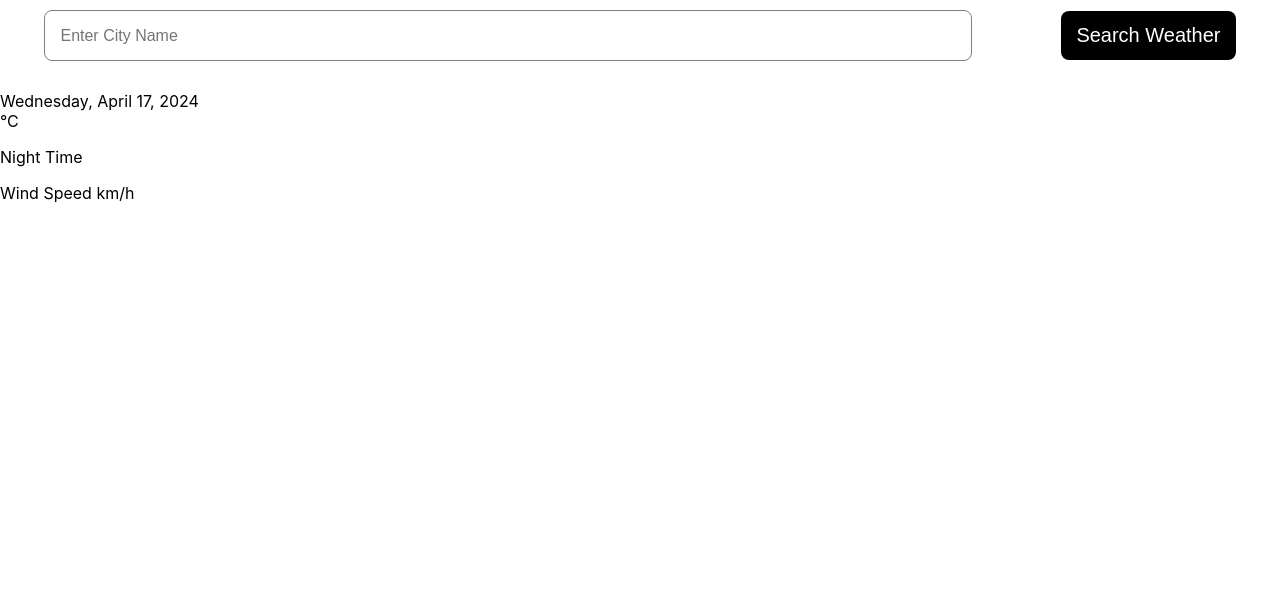
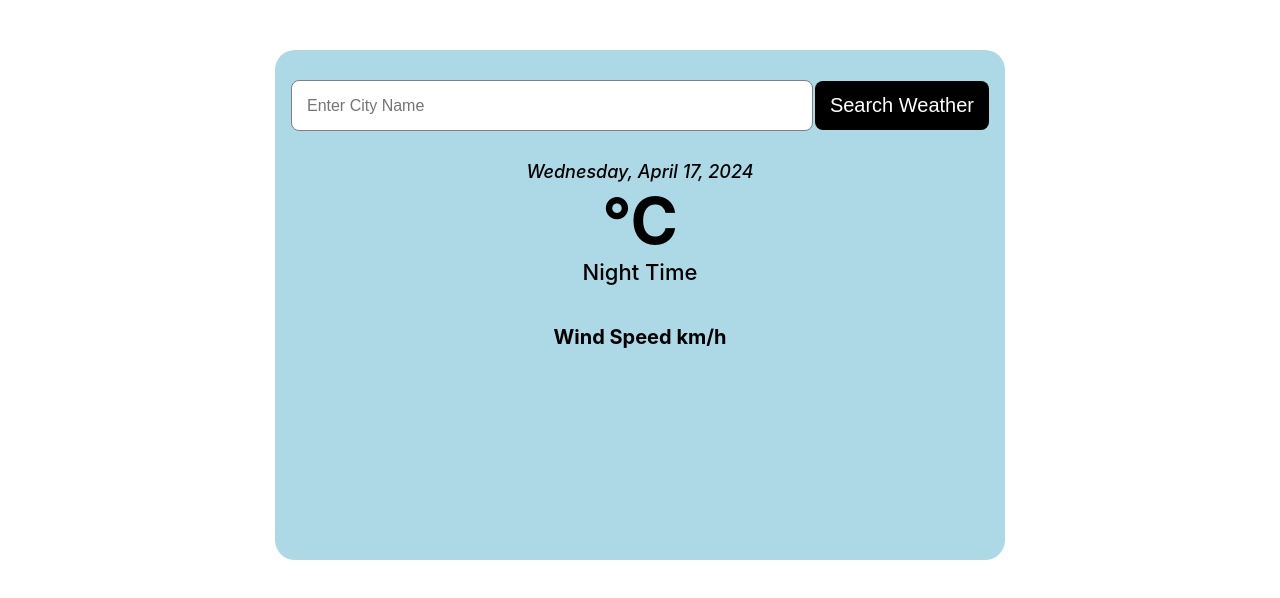
Before and after one commit to JenkinHe/weather-app-react, a React (Create React App) app in the folder weather-app/: page / in a window 1280 px wide. Shown: the top 598 px of the page. Built offline with nearby package versions, Linux system fonts and the light colour scheme; no server answers.

Commit message:
final weather card css

```diff
--- a/weather-app/src/App.css
+++ b/weather-app/src/App.css
@@ -35,3 +35,57 @@ body{
   padding: 13px 15px;
 
 }
+
+.App{
+  text-align: center;
+  margin: 50px auto 0px;
+  width: 90%;
+  max-width: 700px;
+  border-radius: 20px;
+  height: 470px;
+  padding: 20px 15px;
+  background: lightblue;
+
+}
+
+.city-name{
+  margin-bottom: 10px;
+
+}
+
+.loading{
+  font-size: 60px;
+  font-weight: bold;
+  color: black;
+}
+.date{
+  font-size: 18px;
+  font-weight: 500;
+  font-style: italic;
+}
+
+.temp{
+  font-size: 64px;
+  color: black;
+  font-weight: bold;
+  text-align: center;
+}
+
+.description{
+  color: black;
+  font-size: 22px;
+  font-weight: 500;
+  margin-top: 0px;
+  margin-bottom: 20px;
+}
+
+.weather-info{
+  display: flex;
+  justify-content: space-evenly;
+  align-items: center;
+  margin-top: 20px;
+  padding: 0px 20px;
+  font-size: 20px;
+  font-weight: bold;
+  text-align: center;
+}
--- a/weather-app/src/components/weather/index.jsx
+++ b/weather-app/src/components/weather/index.jsx
@@ -87,7 +87,7 @@ export default function Weather() {
     return <div>
         <Search search={search} setSearch={setSearch} handleSearch={handleSearch} />
         {
-            loading ? <div>loading</div> :
+            loading ? <div className="loading">loading</div> :
                 <div>
                     <div className="city-name">
                         <h2>{location?.name}</h2>
@@ -97,13 +97,13 @@ export default function Weather() {
 
                     </div>
                     <div>
-                        <div>{weatherData?.current?.temperature_2m}°C</div>
+                        <div className="temp">{weatherData?.current?.temperature_2m}°C</div>
                         <p className="description">
                             {getDayNight()}
                         </p>
                     </div>
                     <div>
-                        <div>
+                        <div className="weather-info">
                             <p>Wind Speed {weatherData?.current?.wind_speed_10m}km/h</p>
                         </div>
                     </div>
```
